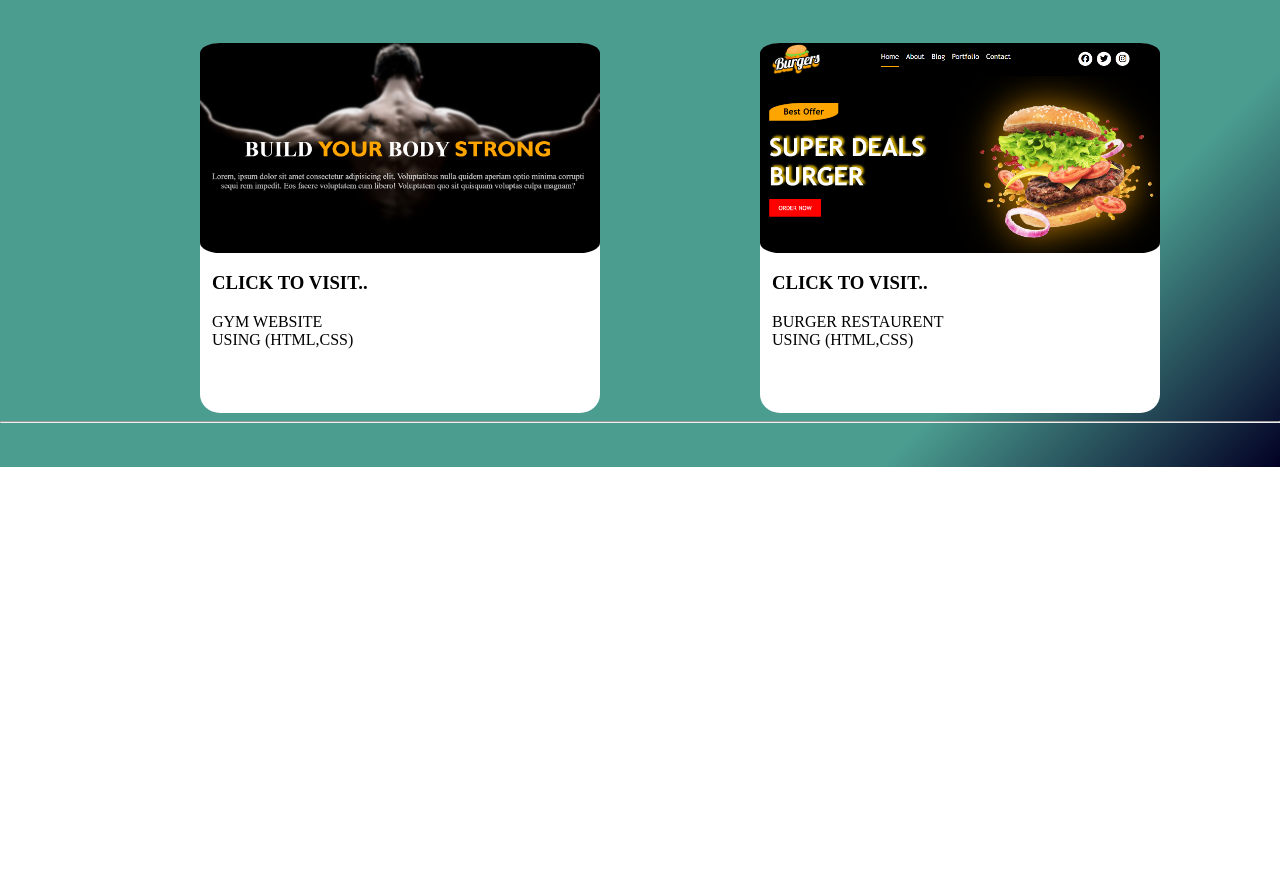
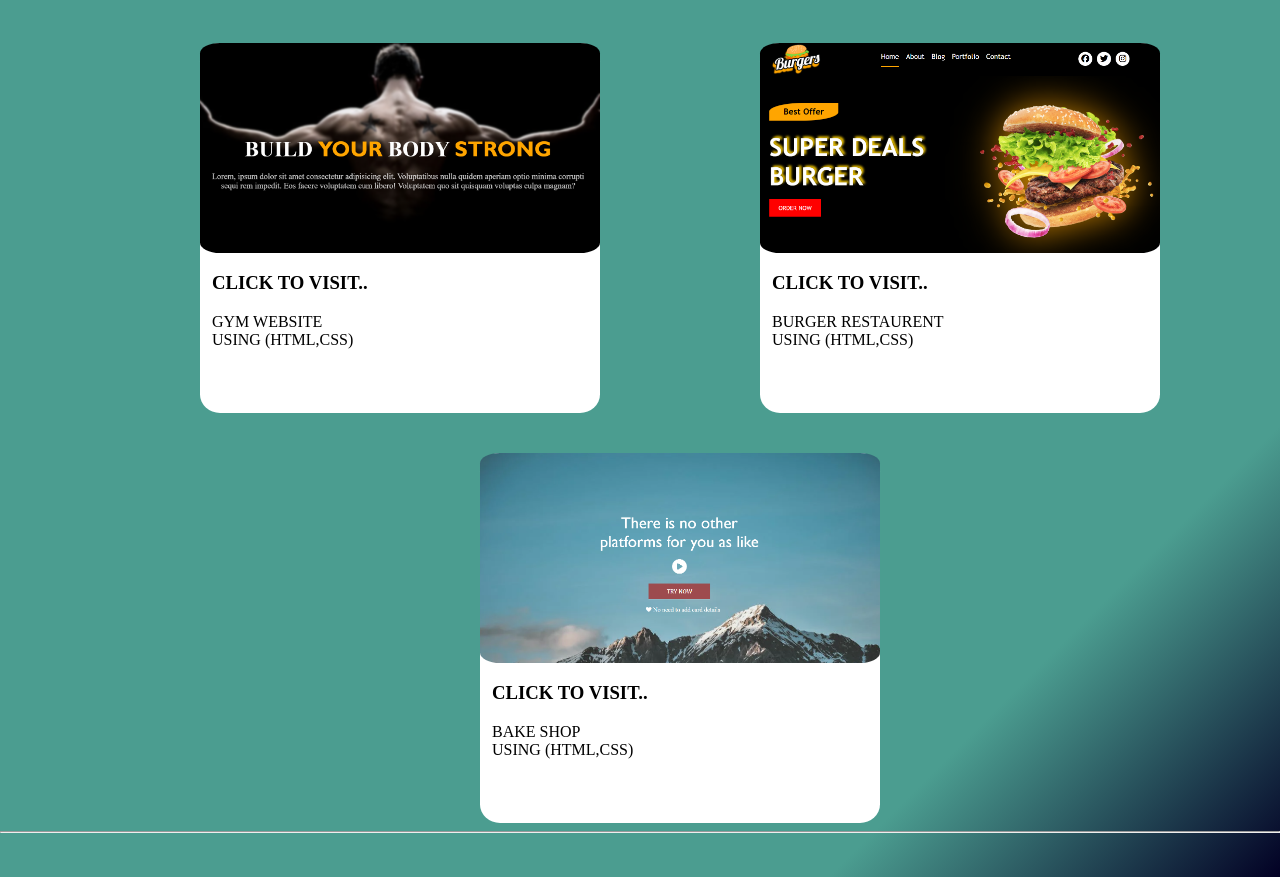
Before and after one commit to Zainshk64/portfolio, a plain HTML site: page myportfolio/index.html in a window 1280 px wide. Shown: the part 1296-2173 px from the top of the page. Before the commit the page ends 1763 px from the top, so only its background shows below. Drawn offline with Linux system fonts and the light colour scheme.

Commit message:
index.html

```diff
--- a/myportfolio/index.html
+++ b/myportfolio/index.html
@@ -95,10 +95,10 @@
             <h1 style="color: white;"> WEBSITES:</h1>
 
             <div class="links">
-                <div class="one">
+                <div class="two"">
                     <a href="https://zainshk64.github.io/coffeeBeanz/coffee.html" target="_blank">
                         <div class="about">
-                            <div class="ss"></div>
+                            <div class="ss" id="one"></div>
                             <div class="head">
                                 <H3>CLICK TO VISIT..</H3>
                                 <P>COFFEE WEBSITE <br> USING (HTML,CSS,JS)</P>
@@ -190,6 +190,23 @@
 
                 </div>
             </div>
+            <div class="links">
+                <div class="two">
+                    <a href="https://zainshk64.github.io/burger/index.html" target="_blank">
+                        <div class="about">
+                            <div class="ss" id="seven"></div>
+                            <div class="head">
+                                <H3>CLICK TO VISIT..</H3>
+                                <P>BAKE SHOP<br> USING (HTML,CSS)</P>
+                            </div>
+
+                            <br>
+                        </div>
+                    </a>
+
+                </div>
+
+            </div>
 
             <hr>
 
```
